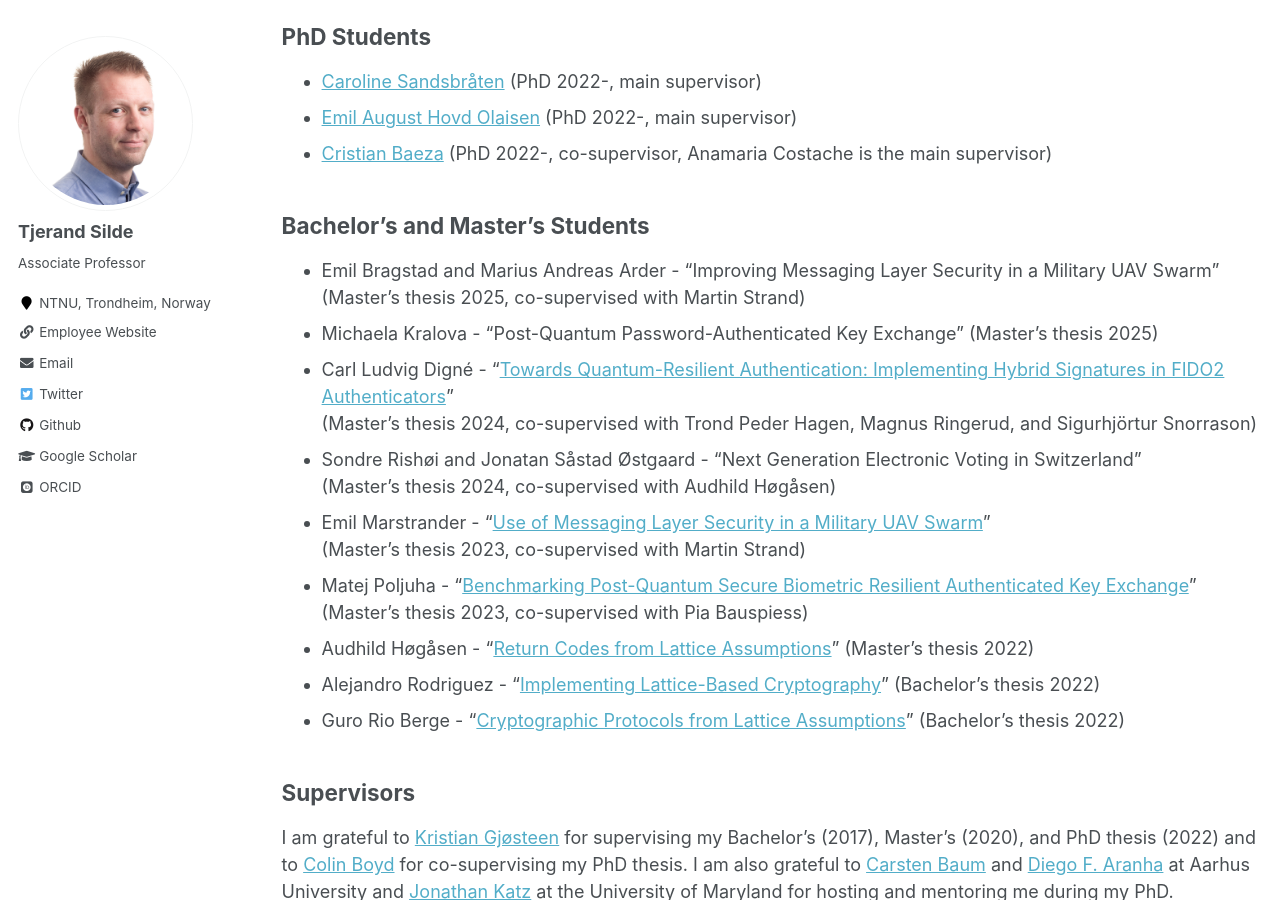
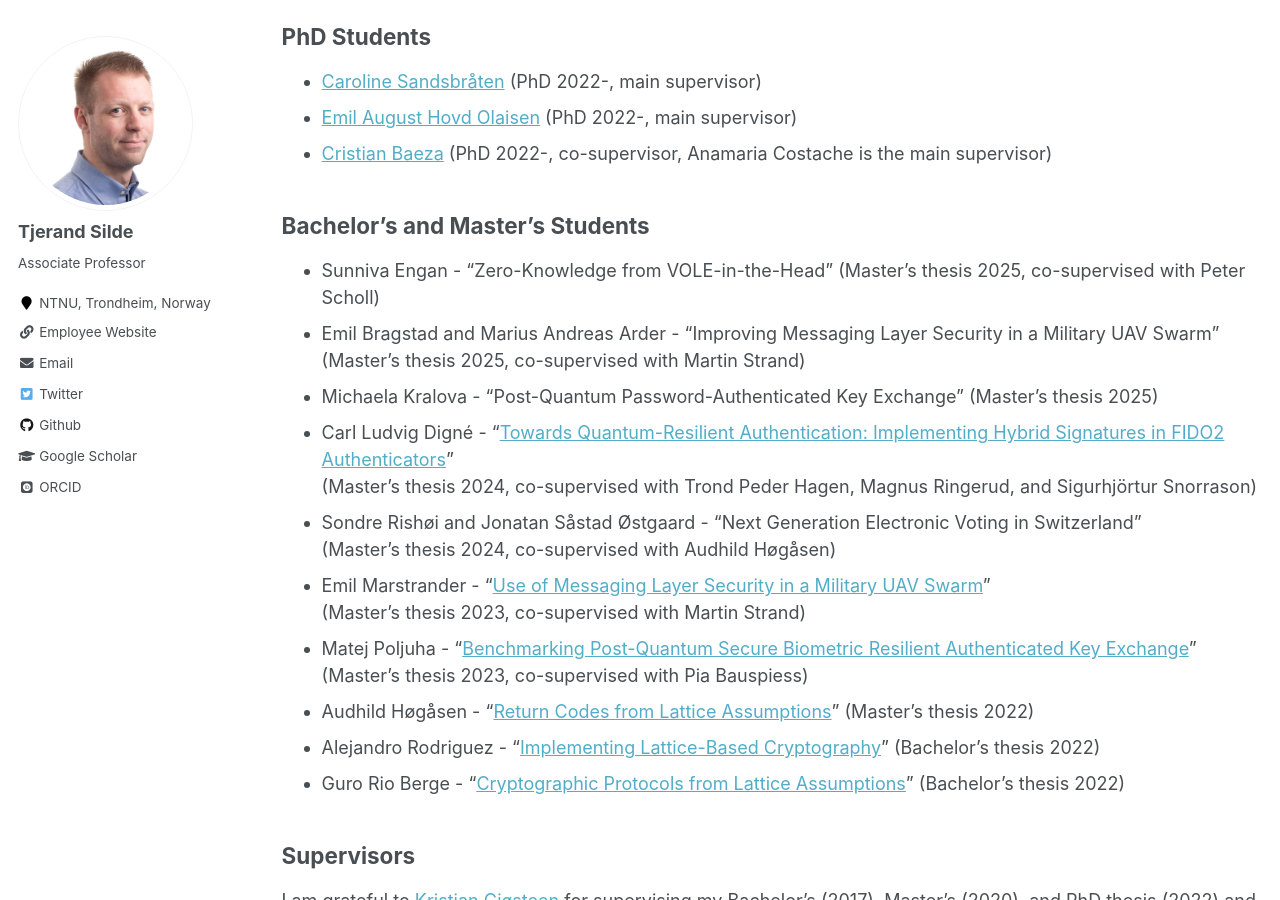
Before and after one commit to tjesi/tjesi.github.io, a Jekyll site: the page built from _pages/people.md, in a window 1280 px wide and 900 px high, scrolled down 330 px. Built offline with Jekyll 4.4.1, drawn with Linux system fonts in a browser that asks for light colours; some web fonts are replaced.

Commit message:
Update people.md

```diff
--- a/_pages/people.md
+++ b/_pages/people.md
@@ -19,6 +19,7 @@ author_profile: true
 
 ## Bachelor's and Master's Students
 
+- Sunniva Engan - "Zero-Knowledge from VOLE-in-the-Head" (Master's thesis 2025, co-supervised with Peter Scholl)
 - Emil Bragstad and Marius Andreas Arder - "Improving Messaging Layer Security in a Military UAV Swarm"
 (Master's thesis 2025, co-supervised with Martin Strand)
 - Michaela Kralova - "Post-Quantum Password-Authenticated Key Exchange" (Master's thesis 2025)
```
